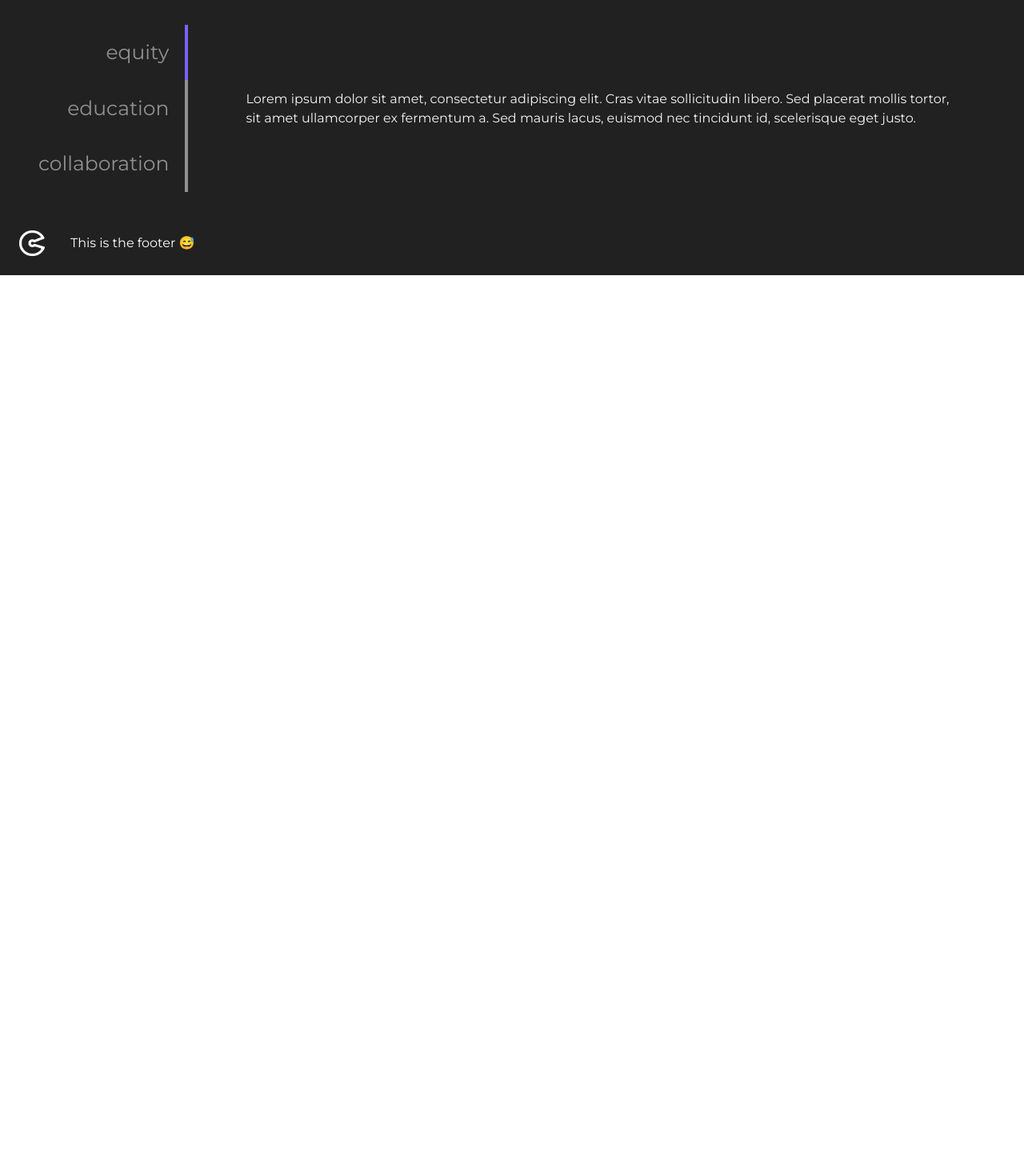
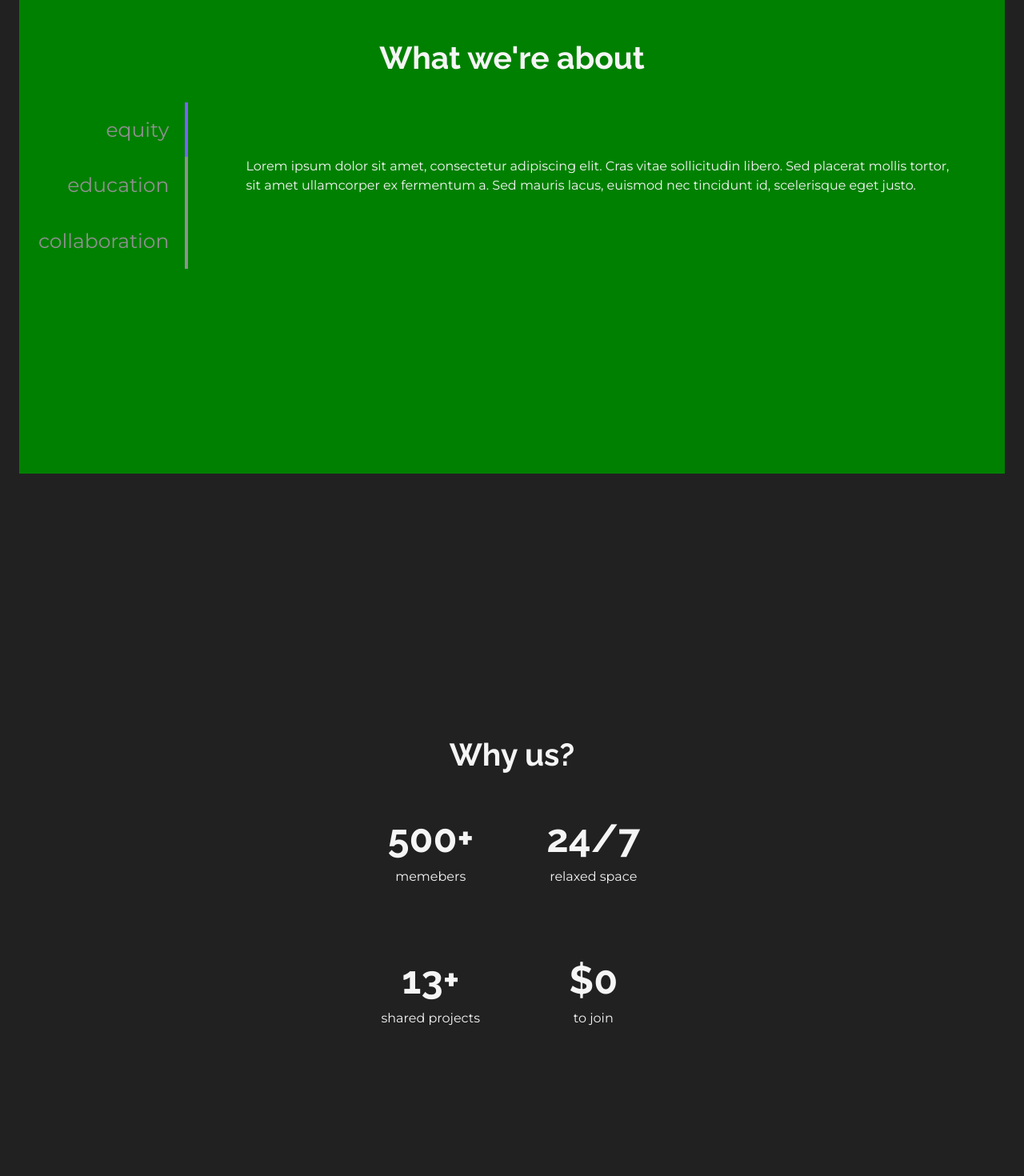
Before and after one commit to blaccsmith/website, a Next.js app: page / in a window 1280 px wide. Shown: the part 980-2450 px from the top of the page at 80% size. Before the commit the page ends 1324 px from the top, so only its background shows below. Built offline with nearby package versions, Linux system fonts and the light colour scheme.

Commit message:
feat: created why us page

```diff
--- a/constants.ts
+++ b/constants.ts
@@ -18,7 +18,26 @@ export const homePageImages: string[] = [
 ];
 
 export const pillars = [
-	{label:'equity',description:'Lorem ipsum dolor sit amet, consectetur adipiscing elit. Cras vitae sollicitudin libero. Sed placerat mollis tortor, sit amet ullamcorper ex fermentum a. Sed mauris lacus, euismod nec tincidunt id, scelerisque eget justo.'},
-	{label:'education',description:'Mauris dapibus tellus faucibus, ultricies tellus et, aliquet libero. Suspendisse a eleifend purus. Maecenas rutrum rhoncus risus, ut tempus odio.'},
-	{label:'collaboration',description:'Pellentesque habitant morbi tristique senectus et netus et malesuada fames ac turpis egestas. Integer sodales libero ipsum, et pharetra ante tincidunt ut.'}
-]
+	{
+		label: 'equity',
+		description:
+			'Lorem ipsum dolor sit amet, consectetur adipiscing elit. Cras vitae sollicitudin libero. Sed placerat mollis tortor, sit amet ullamcorper ex fermentum a. Sed mauris lacus, euismod nec tincidunt id, scelerisque eget justo.',
+	},
+	{
+		label: 'education',
+		description:
+			'Mauris dapibus tellus faucibus, ultricies tellus et, aliquet libero. Suspendisse a eleifend purus. Maecenas rutrum rhoncus risus, ut tempus odio.',
+	},
+	{
+		label: 'collaboration',
+		description:
+			'Pellentesque habitant morbi tristique senectus et netus et malesuada fames ac turpis egestas. Integer sodales libero ipsum, et pharetra ante tincidunt ut.',
+	},
+];
+
+export const whyUs = [
+	{ title: '500+', subtitle: 'memebers' },
+	{ title: '24/7', subtitle: 'relaxed space' },
+	{ title: '13+', subtitle: 'shared projects' },
+	{ title: '$0', subtitle: 'to join' },
+];
--- a/pages/index.tsx
+++ b/pages/index.tsx
@@ -1,43 +1,44 @@
 import { GetStaticProps } from 'next';
 import { useEffect, useRef, useState } from 'react';
+import { homePageImages, pillars, whyUs } from '../constants';
 import {
 	Box,
 	HStack,
 	Stack,
 	Text,
-	Button,Heading,
+	Button,
+	Heading,
 	Grid,
 	GridItem,
 	Center,
 	Image,
+	VStack,
 } from '@chakra-ui/react';
-import { homePageImages, pillars } from '../constants';
 
 interface HomepageProps {
 	images: string[];
 }
 
-
 const Home = ({ images }: HomepageProps) => {
-	const [pos,setPos] = useState(0);
-	const scrollingContainer= useRef<HTMLDivElement>(null)
+	const [pos, setPos] = useState(0);
+	const scrollingContainer = useRef<HTMLDivElement>(null);
 
 	useEffect(() => {
 		scrollingContainer.current?.scrollTo({
 			top: 207 * pos,
-			behavior:'smooth'
-		})
-	},[pos])
+			behavior: 'smooth',
+		});
+	}, [pos]);
 
 	const getTop = () => {
-		return pos === 0? '0':pos ===1 ?'33%':'67%'
-	}
+		return pos === 0 ? '0' : pos === 1 ? '33%' : '67%';
+	};
 
 	return (
 		<Box p="6">
-			<Center flexDir='column'>
+			<Center flexDir="column">
 				<HStack spacing={224}>
-					<Stack w={537} spacing={5}>
+					<Stack w="50%" spacing={5}>
 						<Text
 							color="brand.white"
 							fontFamily="heading"
@@ -97,28 +98,111 @@ const Home = ({ images }: HomepageProps) => {
 						})}
 					</Grid>
 				</HStack>
-				<Box mt='32'>
-					<Heading fontSize='3xl' color='brand.white'>What we're about</Heading>
-					<HStack mt='48'>
-						<Stack spacing={0} pos='relative'>
-							{pillars.map((el,idx) => (
-								<Box key={idx} py='4' px='6' pos='relative' cursor='pointer' onClick={() => setPos(idx)}>
-									<Text color='#909090' fontSize='xl' textAlign='right'>{el.label}</Text>
-									<Box pos='absolute' right='0' top='0' h='full' w='1' bg='#909090' />
+				<VStack
+					mt="32"
+					justifyContent="center"
+					alignItems="center"
+					h="100vh"
+					bg="green"
+				>
+					<Heading fontSize="3xl" color="brand.white">
+						What we're about
+					</Heading>
+					<HStack mt="48">
+						<Stack spacing={0} pos="relative" mt={6}>
+							{pillars.map((el, idx) => (
+								<Box
+									key={idx}
+									py="4"
+									px="6"
+									pos="relative"
+									cursor="pointer"
+									onClick={() => setPos(idx)}
+								>
+									<Text
+										color="#909090"
+										fontSize="xl"
+										textAlign="right"
+									>
+										{el.label}
+									</Text>
+									<Box
+										pos="absolute"
+										right="0"
+										top="0"
+										h="full"
+										w="1"
+										bg="#909090"
+									/>
 								</Box>
-
 							))}
-							<Box transition='all .2s' pos='absolute' right='0' top={getTop()} h='33%' w='1' bg='brand.purple.400' />
+							<Box
+								transition="all .2s"
+								pos="absolute"
+								right="0"
+								top={getTop()}
+								h="33%"
+								w="1"
+								bg="brand.purple.400"
+							/>
 						</Stack>
-						<Box h='207px' overflowY='scroll' ref={scrollingContainer}>
-							{pillars.map((el,idx) => (
-								<Center key={idx} h='207px' px='16'>
-									<Text color='brand.white'>{el.description}</Text>
+						<Box
+							h="207px"
+							overflowY="scroll"
+							overflow="hidden"
+							ref={scrollingContainer}
+						>
+							{pillars.map((el, idx) => (
+								<Center key={idx} h="207px" px="16">
+									<Text color="brand.white">
+										{el.description}
+									</Text>
 								</Center>
 							))}
 						</Box>
 					</HStack>
-				</Box>
+				</VStack>
+				<VStack
+					mt="32"
+					justifyContent="center"
+					alignItems="center"
+					h="100vh"
+					w="100%"
+				>
+					<Heading fontSize="3xl" color="brand.white">
+						Why us?
+					</Heading>
+					<Grid
+						templateRows="repeat(2,1fr)"
+						templateColumns="repeat(2,1fr)"
+						gap={2}
+					>
+						{whyUs.map((el, idx) => (
+							<GridItem key={idx} w="full" h="full" p="9">
+								<Center
+									flexDirection="column"
+									transition="all .2s"
+									_hover={{
+										boxShadow: '6px 6px #7B61FF',
+										transform: 'translate(-9px,-9px)',
+									}}
+								>
+									<Text
+										fontSize="4xl"
+										fontFamily="heading"
+										fontWeight="bold"
+										color="brand.white"
+									>
+										{el.title}
+									</Text>
+									<Text color="brand.white">
+										{el.subtitle}
+									</Text>
+								</Center>
+							</GridItem>
+						))}
+					</Grid>
+				</VStack>
 			</Center>
 		</Box>
 	);
```
